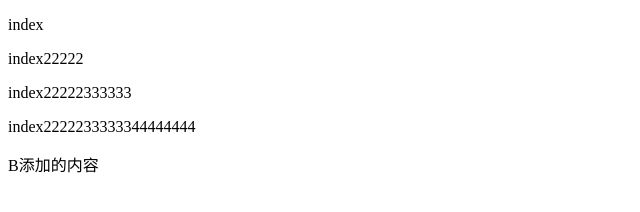
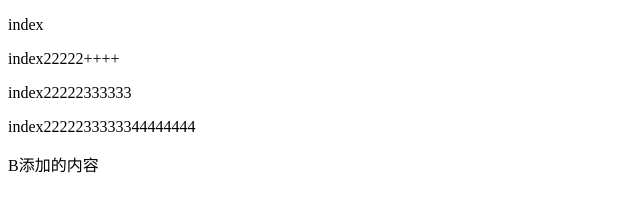
Before and after one commit to AmazingTomb001/git-demo, a plain HTML site: page index.html in a window 1280 px wide. Shown: the full height of the page, 0-640 px from the left. Drawn offline with Linux system fonts and the light colour scheme.

Commit message:
测试冲突

```diff
--- a/index.html
+++ b/index.html
@@ -9,7 +9,7 @@
 
 <body>
     <p>index</p>
-    <p>index22222</p>
+    <p>index22222++++</p>
     <p>index22222333333</p>
     <p>index2222233333344444444</p>
     <p>B添加的内容</p>
```
